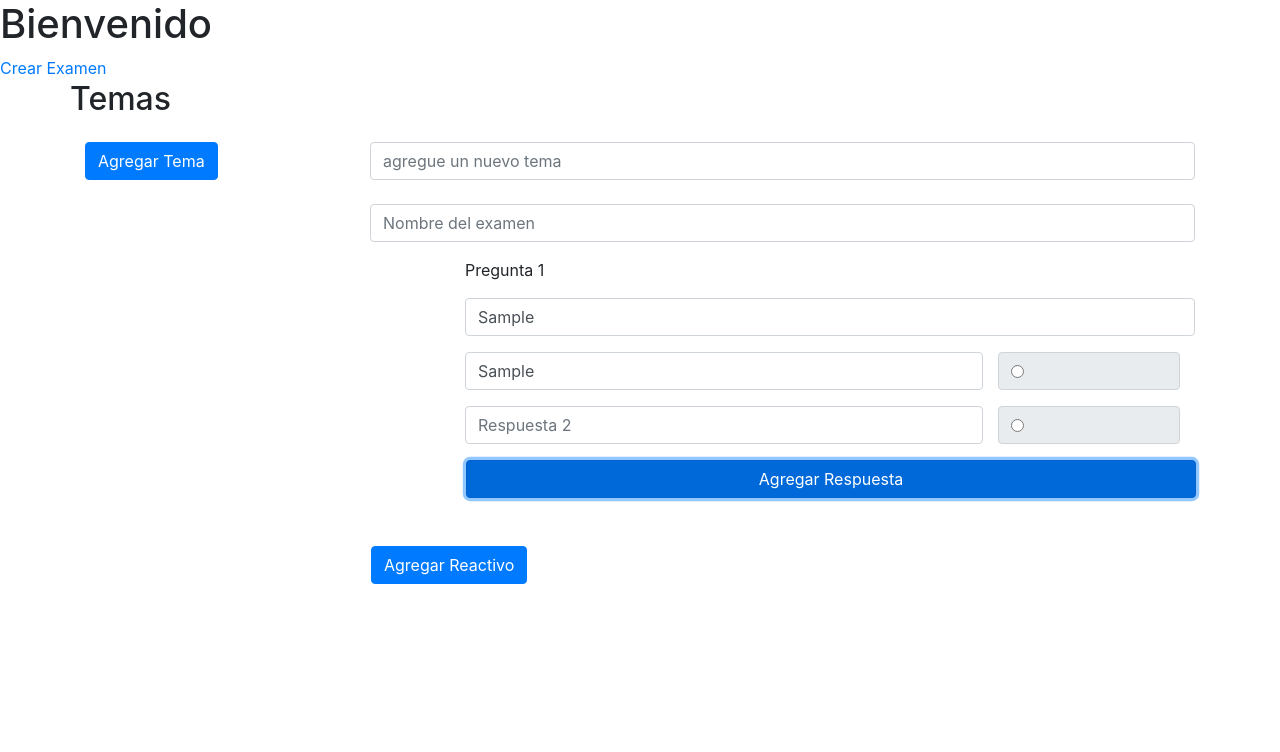
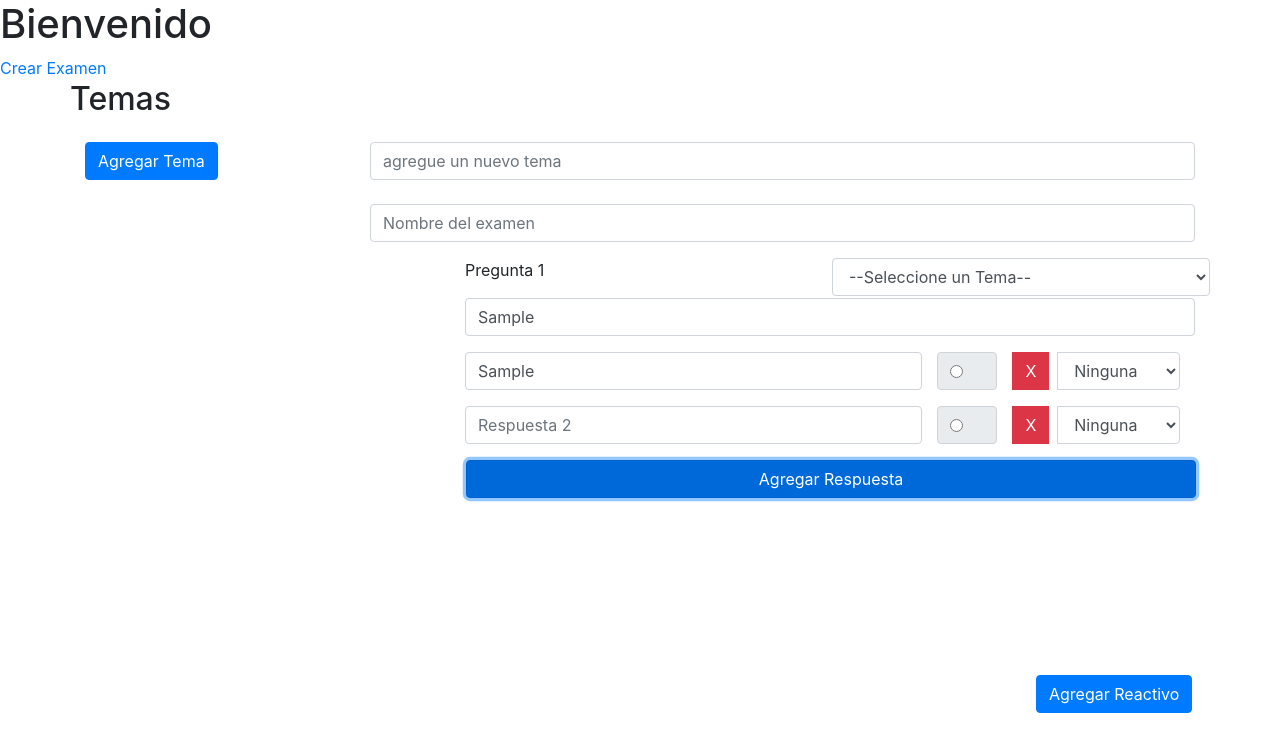
Before and after one commit to Sel14/Servicio-Social, an Angular app in the folder aprendizajeAdaptativo/: page /examen in a window 1280 px wide. Both pictures are taken after typing "Sample", "Sample" into the empty fields and a click on the button "Agregar Respuesta". Shown: the top 752 px of the page. Built offline with nearby package versions, Linux system fonts and the light colour scheme.

Commit message:
agrega y elimina reactivos y respuestas

```diff
--- a/aprendizajeAdaptativo/src/app/componentes/examen/examen.component.html
+++ b/aprendizajeAdaptativo/src/app/componentes/examen/examen.component.html
@@ -36,7 +36,13 @@
 
                 <div class="col-8" id="pr_0">
                     <div class="form-group row justify-content-end">
-                        <p class="col-12">Pregunta {{i+1}}</p>
+                        <p class="col">Pregunta {{i+1}}</p>
+
+                        <select class="col form-control" name="tema" id="{{i}}" >
+                            <option selected disabled>--Seleccione un Tema--</option>
+                            <option *ngFor='let elemento of temaList' value="{{elemento}}">{{elemento}}</option>
+                        </select>
+
                         <div class="col-md-12">
                             <input type="text" name="preguntas" [attr.id]="'contenido' + i"
                                 placeholder="Ingrese el contenido de la pregunta" class="form-control">
@@ -49,16 +55,23 @@
                 <div class="col-8" formArrayName="respuestas" *ngFor="let respuesta of getRespuesta(reactivo); let j = index">
                     <div [formGroupName]="j">
                         <div class="input-group form-group row justify-content-end">
-                            <div class="col-9 ">
+                            <div class="col-8 ">
                                 <input type="text" name='{{j}}' [attr.id]="'contenido' + j" class="form-control"
                                     placeholder="Respuesta {{j+1}}">
                             </div>
-                            <div class="input-group-text form-check col-3">
+                            <div class="input-group-text form-check col-1">
                                 <input name="{{i}}" [attr.id]="'correcto' + i" type="radio" value="">
                             </div>
+
+                            <div class="input-group-prepend text-center col-1">
+                                <button *ngIf="getRespuesta(reactivo).length > 1" class="btn btn-danger" type="button" (click)="eliminarRespuesta(i, j)">X</button>
+                            </div>
+
+                            <select class="col-3 form-control" name="tema" id="{{i}}" >
+                                <option value="">Ninguna</option>
+                                <option *ngFor='let item of getReactivo(examen); let k = index' value="{{item}}">Pregunta {{k+1}}</option>
+                            </select>
                         </div>
-
-
                     </div>
 
                 </div>
@@ -69,11 +82,19 @@
 
             </div>
 
+            <div class="row justify-content-end py-5">
+                <hr class="bg-danger border-2 border-top border-danger">
+                <div class="input-group-prepend text-center col-2">
+                    <button *ngIf="getReactivo(examen).length > 1" class="btn btn-danger" type="button" (click)="eliminarReactivo(i)">Eliminar Reactivo</button>
+                </div>
+            </div>
+
+
         </div>
 
         <div class="row justify-content-end py-5">
             <hr class="bg-danger border-2 border-top border-danger">
-            <div class="input-group-prepend text-center col-9 ">
+            <div class="input-group-prepend text-center col-2">
                 <button class="btn btn-primary" type="button" (click)="agregarReactivo()">Agregar Reactivo</button>
             </div>
         </div>
--- a/aprendizajeAdaptativo/src/app/componentes/examen/examen.component.ts
+++ b/aprendizajeAdaptativo/src/app/componentes/examen/examen.component.ts
@@ -75,4 +75,14 @@ export class ExamenComponent implements OnInit {
 
   }
 
+  eliminarReactivo(i:any){
+    const reactivos=this.examen.get('reactivos') as FormArray;
+    reactivos.removeAt(i);
+  }
+
+  eliminarRespuesta(i:any, j:any){
+    const respuesta = (this.examen.get('reactivos') as FormArray).controls[i].get('respuestas') as FormArray;
+    respuesta.removeAt(j);
+  }
+
 }
```
